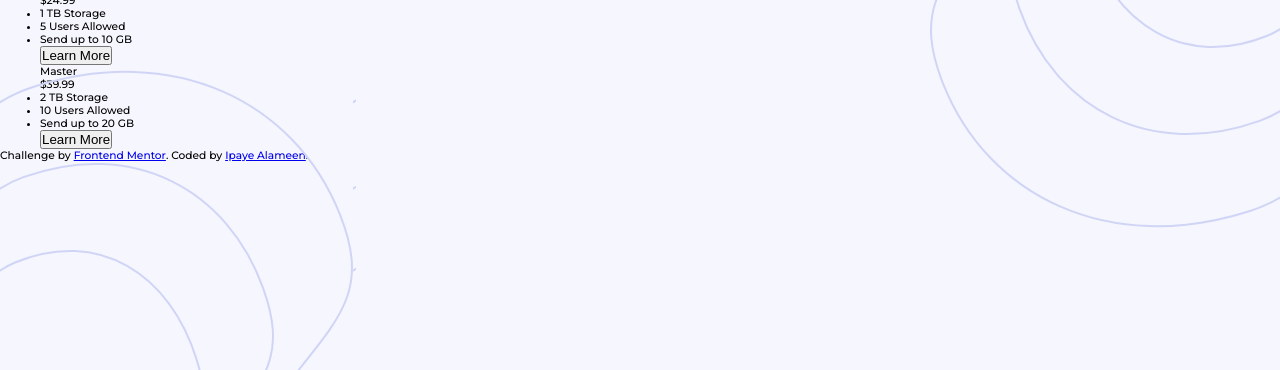
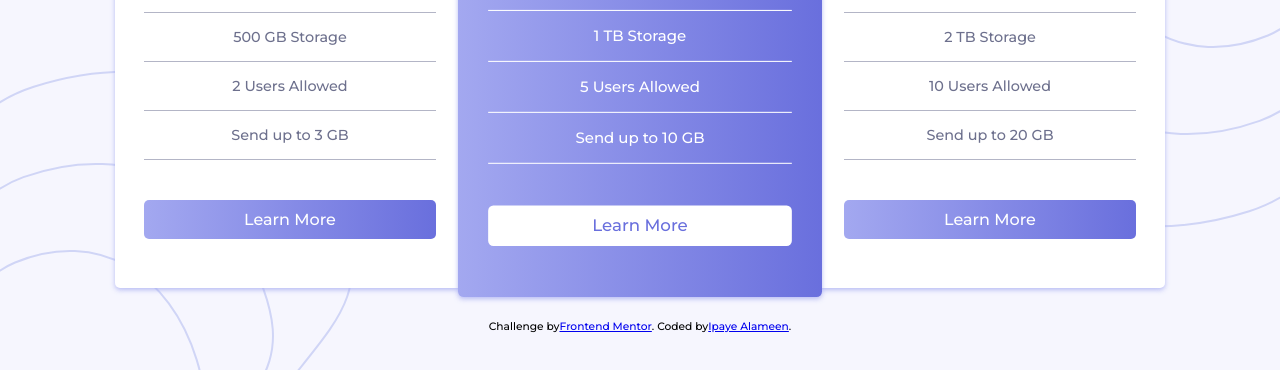
Before and after one commit to Ipaye/DC-pricing-pace, a plain HTML site: page index.html in a window 1280 px wide. Shown: the part 430-800 px from the top of the page. Drawn offline with Linux system fonts and the light colour scheme.

Commit message:
Style: finished up styling for page

```diff
--- a/app.css
+++ b/app.css
@@ -18,16 +18,17 @@
   margin: 0px;
   padding: 0px;
   outline: none;
+  box-sizing: border-box;
 }
 
 html {
   font-family: var(--font);
-  box-sizing: border-box;
+  box-sizing: inherit;
 }
 
 body {
+  box-sizing: border-box;
   position: relative;
-  box-sizing: inherit;
   font-size: 66.67%;
 
   background-color: var(--vlight-grayish-blue);
@@ -41,6 +42,7 @@ body::before {
   right: 0;
   width: 350px;
   height: 658px;
+  z-index: -2;
 }
 
 body::after {
@@ -51,15 +53,17 @@ body::after {
   bottom: 0;
   width: 356px;
   height: 300px;
+  z-index: -2;
 }
 
 .wrapper {
-  width: 1200px;
+  width: 100%;
+  box-sizing: border-box;
   margin: 0 auto;
 }
 
 .heading {
-  padding: 6rem 0;
+  padding: 6rem 0 .5rem;
   display: flex;
   justify-content: center;
   flex-direction: column;
@@ -147,3 +151,132 @@ input:checked + .slider:before {
 .slider.round:before {
   border-radius: 50%;
 }
+
+
+/* Price cards */
+
+.price-list {
+  box-sizing: border-box;
+  width: 100%;
+  display: flex;
+  justify-content: center;
+  padding: 2rem;
+}
+
+.price-card {
+  width: 350px;
+  border-radius: 5px;
+  background: #fff;
+  box-shadow: 0px 2px 5px  hsla(236, 72%, 79%, 0.76);
+  padding: 1.8rem;
+  transition: all .2s;
+  /* margin: .5rem; */
+
+  display: flex;
+  flex-direction: column;
+  align-items: center;
+  color: var(--grayish-blue);
+}
+
+.price-card__heading {
+  font-size: .9rem;
+  font-weight: 700;
+}
+
+.price-card__price {
+  font-size: 3.5rem;
+  font-weight: 700;
+
+   padding: 28px 0;
+}
+
+.price-card.card-hightlighted {
+  background: linear-gradient( to left,hsl(237, 63%, 64%), hsl(236, 72%, 79%) );
+  color: white;
+  transform: scale(1.04);
+}
+
+.price-card__details {
+  box-sizing: border-box;
+  list-style: none;
+  display: flex;
+  flex-direction: column;
+  align-items: center;
+  width: 100%;
+  justify-content: center;
+  align-self: center;
+  padding-bottom: 40px;
+}
+
+.price-card.card-hightlighted .price-card__single-detail,
+.price-card.card-hightlighted .price-card__price,
+.price-card.card-hightlighted .price-card__single-detail:last-child {
+  border-bottom-color: white;
+  color: white;
+}
+
+.price-card.card-hightlighted .price-card__single-detail{
+  border-top-color: white;
+}
+.price-card__single-detail {
+  width: 100%;
+  place-content: center;
+  border-top: 1px solid var(--light-grayish-blue);
+  list-style: none;
+  display: flex;
+  color: var(--grayish-blue);
+  flex-direction: column;
+  align-items: center;
+  font-size: .9rem;
+  width: 100%;
+  justify-content: center;
+  align-self: center;
+  padding: 15px 0px;
+}
+
+.price-card__single-detail:last-child {
+  border-bottom: 1px solid  var(--light-grayish-blue);
+}
+
+
+/* button */
+
+.btn {
+  display: flex;
+  width: 100%;
+  justify-content: center;
+  padding: 10px 20px;
+  border: none;
+  font-family: inherit;
+  font-size: 1rem;
+  background-color: white;
+  color: hsl(237, 63%, 64%);
+  border-radius: 5px;
+
+  margin-bottom: 20px;
+}
+
+.btn.btn-gradient {
+  background: linear-gradient( to left,hsl(237, 63%, 64%), hsl(236, 72%, 79%) );
+  color: white;
+}
+
+@media only screen and (max-width: 748px) {
+  .price-list {
+    flex-direction: column;
+  }
+
+  .price-card {
+    width: 100%;
+    margin-top: 40px;
+  }
+
+  .price-card.card-hightlighted {
+    transform: scale(1);
+  }
+}
+
+.attribution {
+  display: flex;
+  justify-content: center;
+}
```
